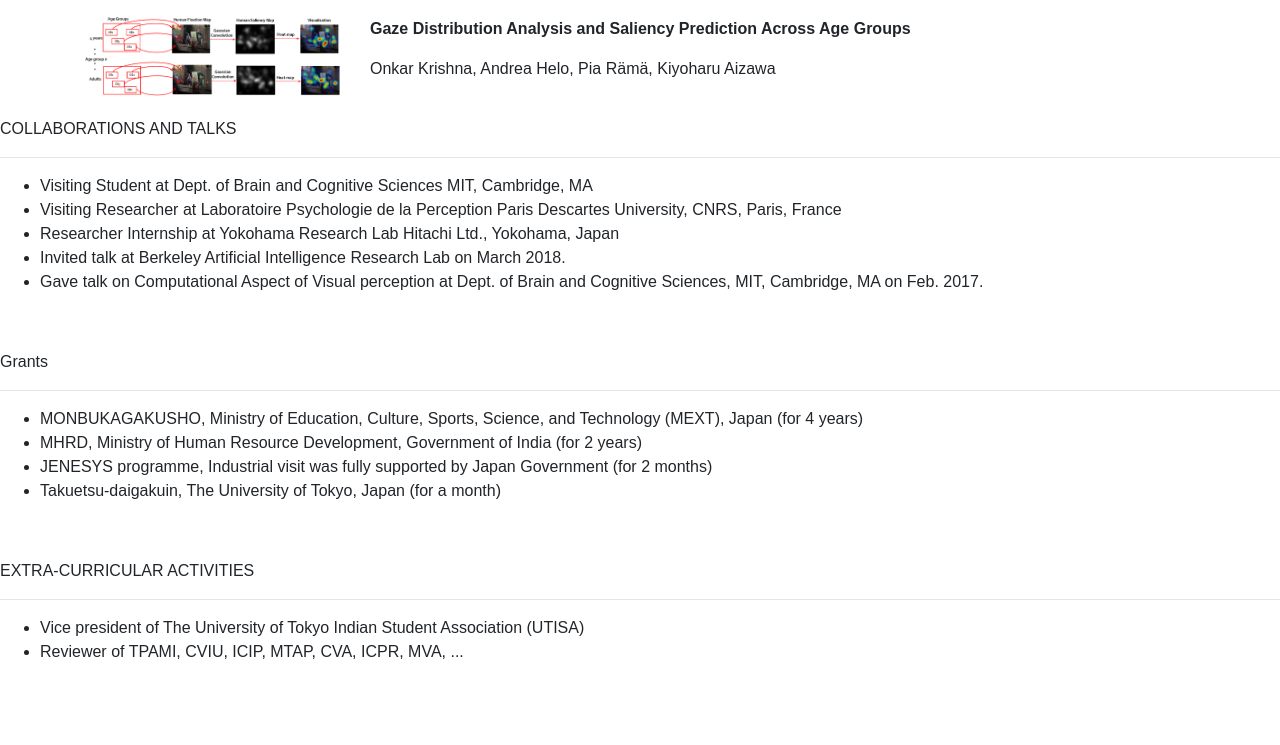
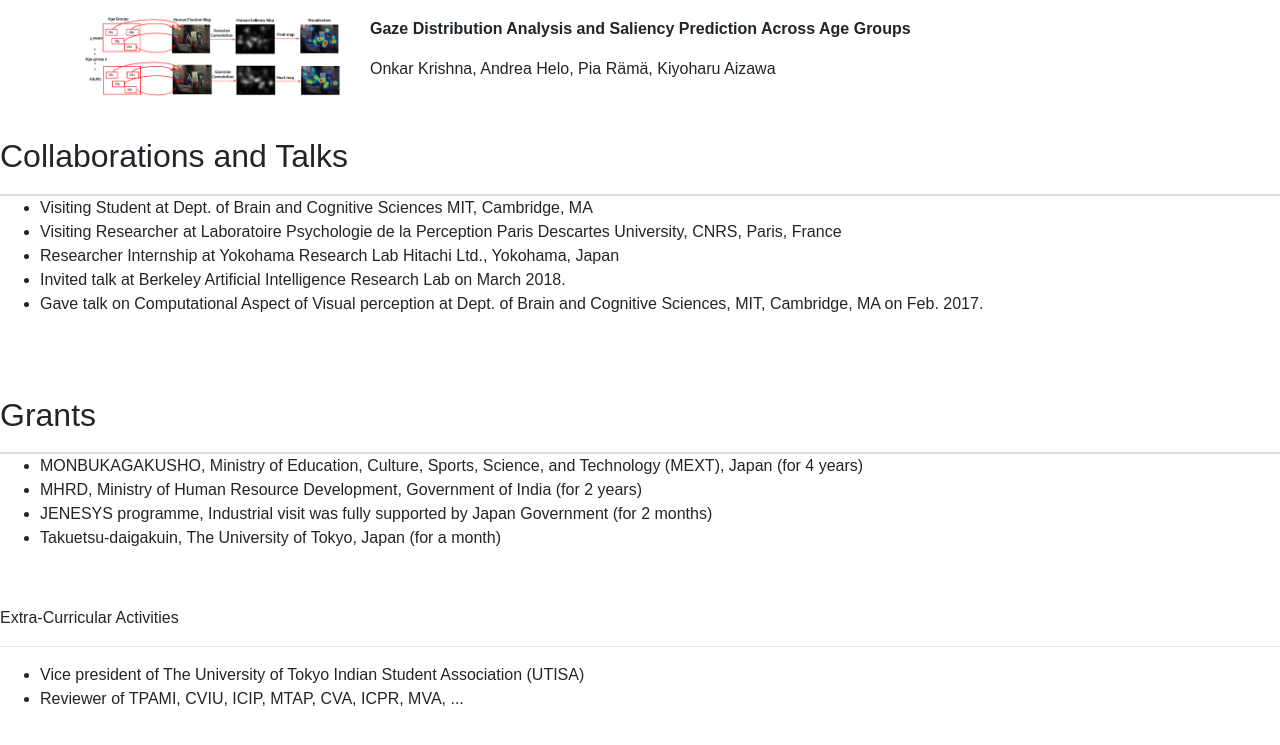
Before and after one commit to onkarkris/onkar.github.io, a plain HTML site: page index.html in a window 1280 px wide. Shown: the part 2613-3358 px from the top of the page. Before the commit the page ends 3317 px from the top, so only its background shows below. Drawn offline with nearby package versions, Linux system fonts and the light colour scheme.

Commit message:
Update index.html

```diff
--- a/index.html
+++ b/index.html
@@ -245,8 +245,9 @@
     <script src="https://cdn.jsdelivr.net/npm/@popperjs/core@2.5.4/dist/umd/popper.min.js"></script>
     <script src="https://maxcdn.bootstrapcdn.com/bootstrap/4.5.2/js/bootstrap.min.js"></script>
 
-<p class="textsectionheader2">COLLABORATIONS AND TALKS</p>
-        <hr>
+<div class="section-title">
+            <h2>Collaborations and Talks</h2>
+        </div>
 <ul>
   <li><span style="font-size: medium;"> Visiting Student at Dept. of Brain and Cognitive Sciences MIT, Cambridge, MA</span></li>
   <li><span style="font-size: medium;"> Visiting Researcher at Laboratoire Psychologie de la Perception Paris Descartes University, CNRS, Paris, France
@@ -261,8 +262,9 @@
 <br clear="all">
 <p class="posted"> </p>
 
-        <p class="textsectionheader2">Grants</p>
-        <hr>
+<div class="section-title">
+            <h2>Grants</h2>
+        </div>
 <ul>
   <li><span style="font-size: medium;">MONBUKAGAKUSHO, Ministry of Education, Culture, Sports, Science, and Technology (MEXT), Japan (for 4 years)</span></li>
   <li><span style="font-size: medium;">MHRD, Ministry of Human Resource Development, Government of India (for 2 years)</span></li>
@@ -273,13 +275,14 @@
 <br clear="all">
 <p class="posted"> </p>
 
-        <p class="textsectionheader2">EXTRA-CURRICULAR ACTIVITIES</p>
+<p class="textsectionheader2">Extra-Curricular Activities</p>
 <hr>
 <ul>
   <li><span style="font-size: medium;">Vice president of The University of Tokyo Indian Student Association (UTISA)</span></li>
   <li><span style="font-size: medium;">Reviewer of TPAMI, CVIU, ICIP, MTAP, CVA, ICPR, MVA, ...
 </ul>
 <br clear="all">
+<p class="posted"> </p>
 
 
 
```
Lines whose indentation alone changed are shown as unchanged.
